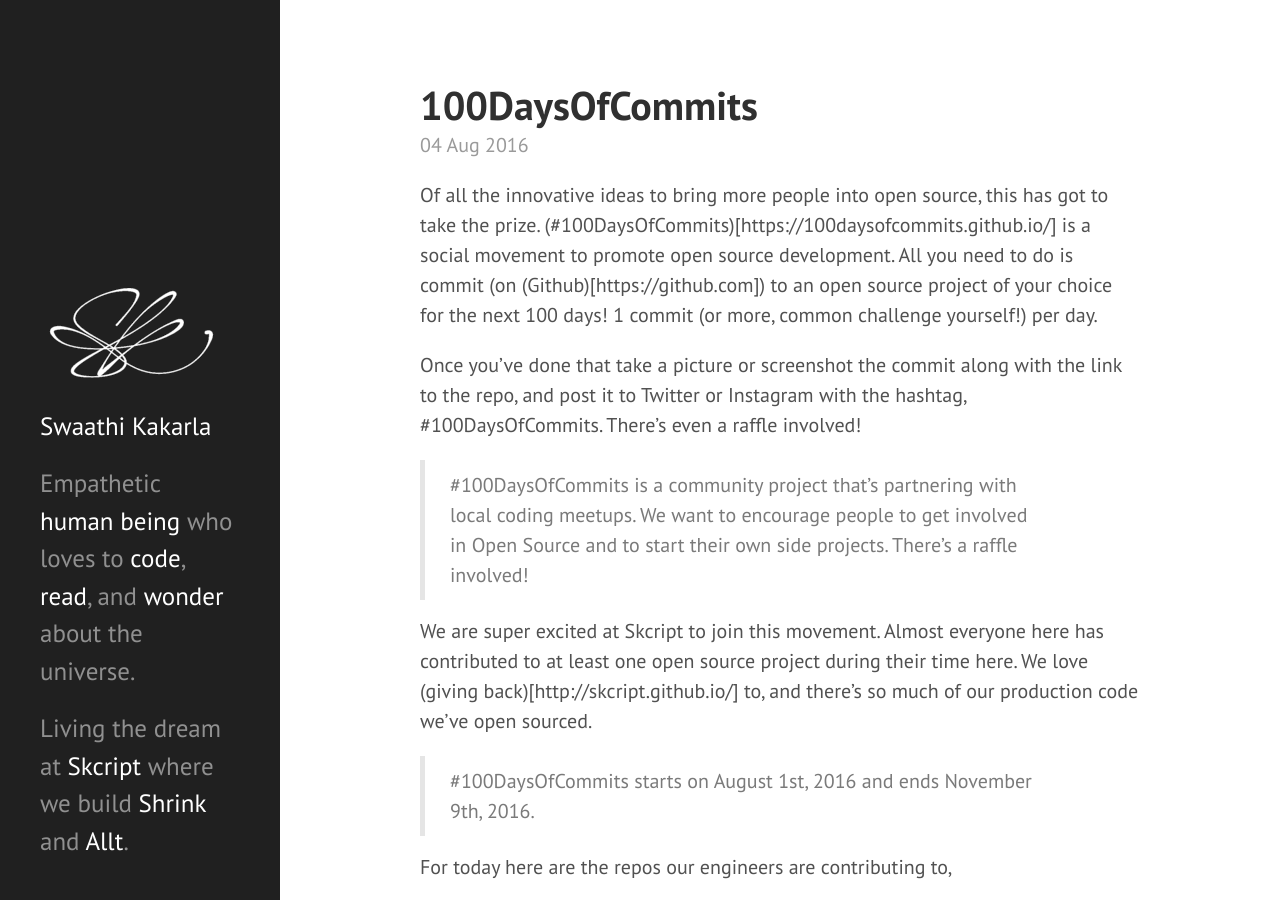
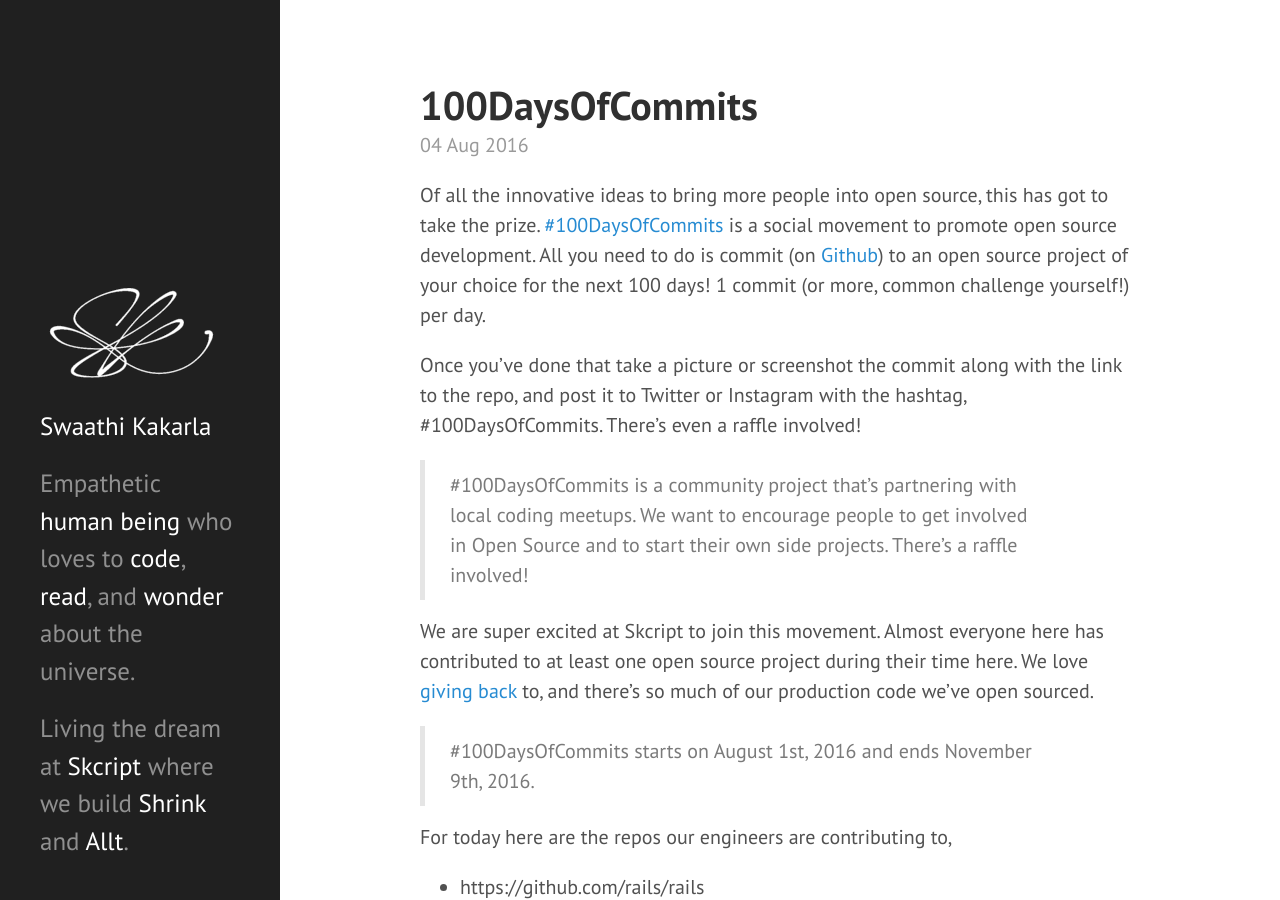
Before and after one commit to swaathi/swaathi.github.io, a Jekyll site: the page built from _posts/2016-08-04-100-days-of-commits.md, in a window 1280 px wide and 900 px high. Built offline with Jekyll 4.4.1, drawn with Linux system fonts in a browser that asks for light colours.

Commit message:
New post ⚡️

```diff
--- a/_posts/2016-08-04-100-days-of-commits.md
+++ b/_posts/2016-08-04-100-days-of-commits.md
@@ -5,7 +5,7 @@
 share: y
 ---
 
-Of all the innovative ideas to bring more people into open source, this has got to take the prize. (#100DaysOfCommits)[https://100daysofcommits.github.io/] is a social movement to promote open source development. All you need to do is commit (on (Github)[https://github.com]) to an open source project of your choice for the next 100 days! 1 commit (or more, common challenge yourself!) per day.
+Of all the innovative ideas to bring more people into open source, this has got to take the prize. [#100DaysOfCommits](https://100daysofcommits.github.io/) is a social movement to promote open source development. All you need to do is commit (on [Github](https://github.com)) to an open source project of your choice for the next 100 days! 1 commit (or more, common challenge yourself!) per day.
 
 <!--break-->
 
@@ -13,7 +13,7 @@
 
 > #100DaysOfCommits is a community project that's partnering with local coding meetups. We want to encourage people to get involved in Open Source and to start their own side projects. There's a raffle involved!
 
-We are super excited at Skcript to join this movement. Almost everyone here has contributed to at least one open source project during their time here. We love (giving back)[http://skcript.github.io/] to, and there's so much of our production code we've open sourced.
+We are super excited at Skcript to join this movement. Almost everyone here has contributed to at least one open source project during their time here. We love [giving back](http://skcript.github.io/) to, and there's so much of our production code we've open sourced.
 
 > #100DaysOfCommits starts on August 1st, 2016 and ends November 9th, 2016.
 
```
